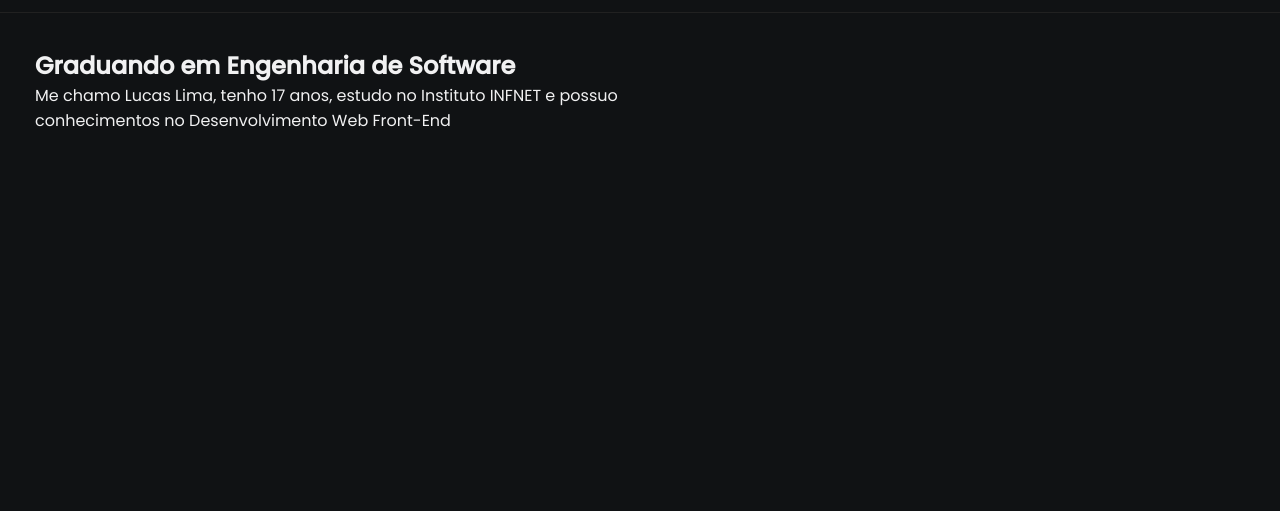
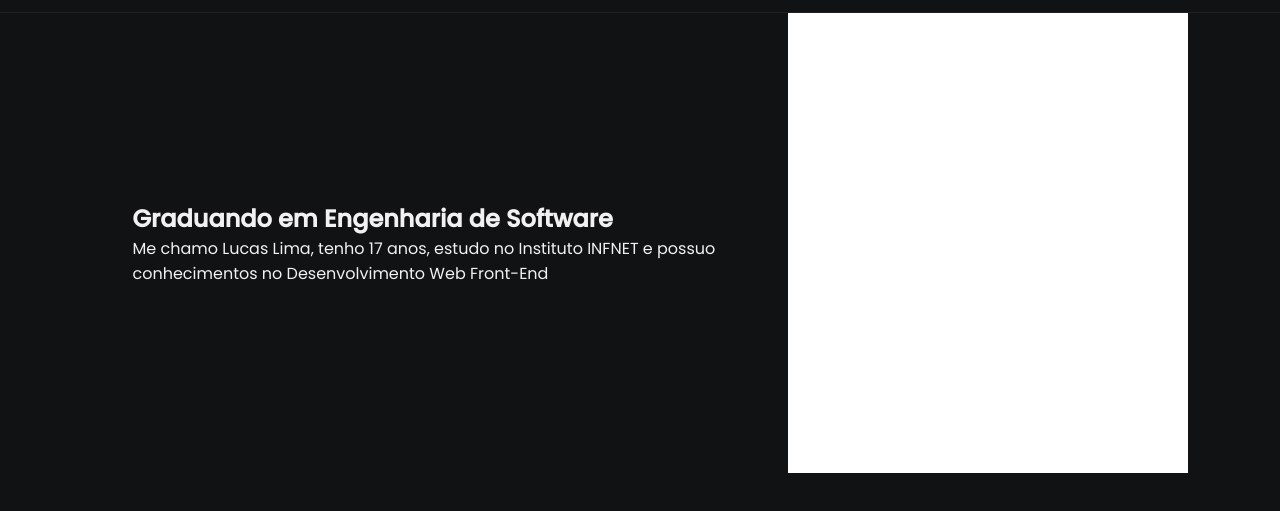
Before and after one commit to LucasLimaDM/Minha-Pagina, a plain HTML site: page index.html in a window 1280 px wide. Shown: the part 67-578 px from the top of the page. Drawn offline with Linux system fonts and the light colour scheme; a web font is replaced by a local one.

Commit message:
teste img

```diff
--- a/index.html
+++ b/index.html
@@ -35,7 +35,7 @@
                 <h2>Graduando em Engenharia de Software</h2>
                 <p>Me chamo Lucas Lima, tenho 17 anos, estudo no Instituto INFNET e possuo conhecimentos no Desenvolvimento Web Front-End</p>
             </div>
-            <img src="" alt="">
+            <div id="image"></div>
 
         </section>
 
--- a/style.css
+++ b/style.css
@@ -53,13 +53,18 @@ nav button:hover:nth-child(2n-1){
     box-shadow: 5px 12px 15px -10px #9c10d8 ;
 }
 .presentation{
-    margin: 35px 0px 35px 35px;
+    width: 100%;
+    flex-wrap: wrap;
+    justify-content: center;
+}
+.presentation-text{
+    margin: 20px 40px;
     max-width: 600px;
 }
-.presentation h2{
+.presentation-text h2{
     position: relative;
 }
-.presentation h2::before{
+.presentation-text h2::before{
     content: '';
     position: absolute;
     left: 0;
@@ -74,6 +79,12 @@ nav button:hover:nth-child(2n-1){
 .presentation:hover h2::before{
     scale: 1;
 }
+#image{
+    background-color: white;
+    aspect-ratio: 1/1.15;
+    width: 80%;
+    max-width: 400px;
+}
 @media(max-width:700px){
     header.flex-row{
         height: 140px;
```
